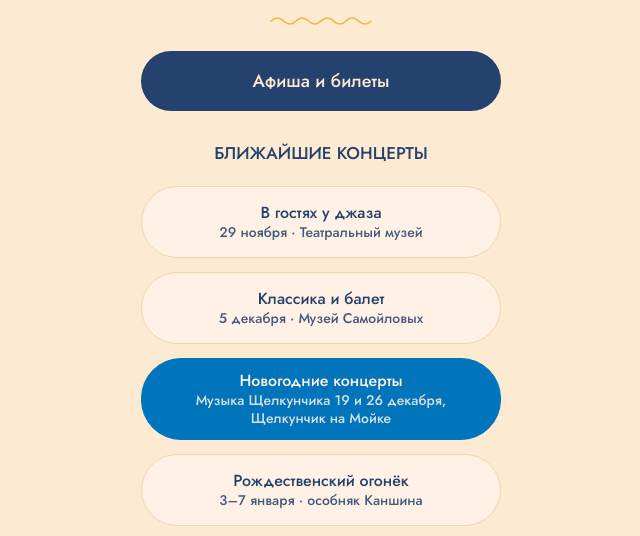
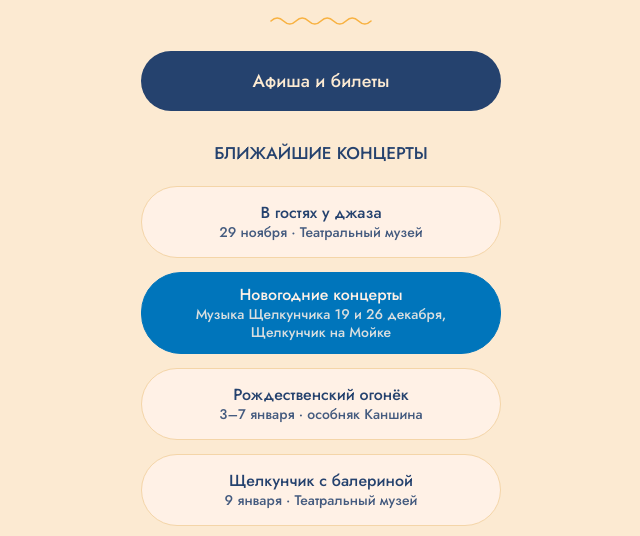
Before and after one commit to levnicolaevich/links, a plain HTML site: page index.html in a window 1280 px wide. Shown: the part 264-800 px from the top of the page, without its empty margins (319-959 px from the left). Drawn offline with Linux system fonts and the light colour scheme.

Commit message:
Афиша: Классика и балет 5.12 распродан — убран; Огонёк и Щелкунчик 9.01 → новый блок rec5845835201
Co-Authored-By: Claude Opus 5.5 <noreply@anthropic.com>
Claude-Session: https://claude.ai/code/session_019pq3XqdrzC4Cjd287AetRo

```diff
--- a/index.html
+++ b/index.html
@@ -54,10 +54,9 @@ details a{color:var(--ink)}
 <div class="list">
 <!-- КОНЦЕРТЫ: обновлять вручную, ссылки как на links в Тильде -->
 <a class="b" href="https://levnicolaevich.ru/?utm_source=instagram&amp;utm_medium=links_gh&amp;utm_campaign=bio&amp;utm_content=dzhaz-2911#!/tproduct/5740261501-4557388523013"><span class="bt">В гостях у джаза</span><span class="bd">29 ноября · Театральный музей</span></a>
-<a class="b" href="https://levnicolaevich.ru/?utm_source=instagram&amp;utm_medium=links_gh&amp;utm_campaign=bio&amp;utm_content=balet-0512#!/tproduct/5740261501-4557388523019"><span class="bt">Классика и балет</span><span class="bd">5 декабря · Музей Самойловых</span></a>
 <a class="b blue" href="https://levnicolaevich.ru/?utm_source=instagram&amp;utm_medium=links_gh&amp;utm_campaign=bio&amp;utm_content=ng#newyear"><span class="bt">Новогодние концерты</span><span class="bd">Музыка Щелкунчика 19 и&nbsp;26&nbsp;декабря, Щелкунчик на&nbsp;Мойке</span></a>
-<a class="b" href="https://levnicolaevich.ru/?utm_source=instagram&amp;utm_medium=links_gh&amp;utm_campaign=bio&amp;utm_content=rozhd-ogonek#!/tproduct/5749435701-1657388707014"><span class="bt">Рождественский огонёк</span><span class="bd">3–7 января · особняк Каншина</span></a>
-<a class="b" href="https://levnicolaevich.ru/?utm_source=instagram&amp;utm_medium=links_gh&amp;utm_campaign=bio&amp;utm_content=shch0901#!/tproduct/5749435701-1757388707019"><span class="bt">Щелкунчик с&nbsp;балериной</span><span class="bd">9 января · Театральный музей</span></a>
+<a class="b" href="https://levnicolaevich.ru/?utm_source=instagram&amp;utm_medium=links_gh&amp;utm_campaign=bio&amp;utm_content=rozhd-ogonek#!/tproduct/5845835201-4758458348014"><span class="bt">Рождественский огонёк</span><span class="bd">3–7 января · особняк Каншина</span></a>
+<a class="b" href="https://levnicolaevich.ru/?utm_source=instagram&amp;utm_medium=links_gh&amp;utm_campaign=bio&amp;utm_content=shch0901#!/tproduct/5845835201-7158458348019"><span class="bt">Щелкунчик с&nbsp;балериной</span><span class="bd">9 января · Театральный музей</span></a>
 <a class="b yellow" href="https://levnicolaevich.ru/?utm_source=instagram&amp;utm_medium=links_gh&amp;utm_campaign=bio&amp;utm_content=gift#gift"><span class="bt">Подарить концерт</span><span class="bd">подарочный сертификат</span></a>
 </div>
 <p class="note">Если наш сайт долго грузится, попробуйте выключить VPN и&nbsp;обновить страницу</p>
```
